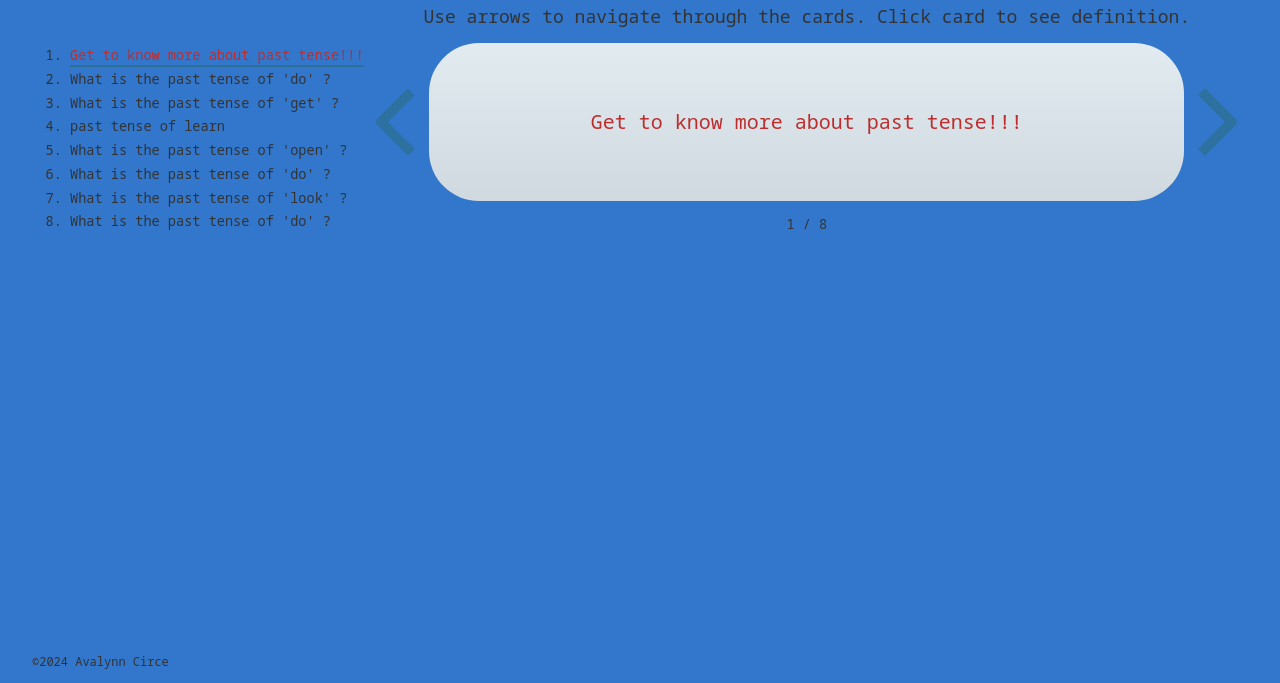
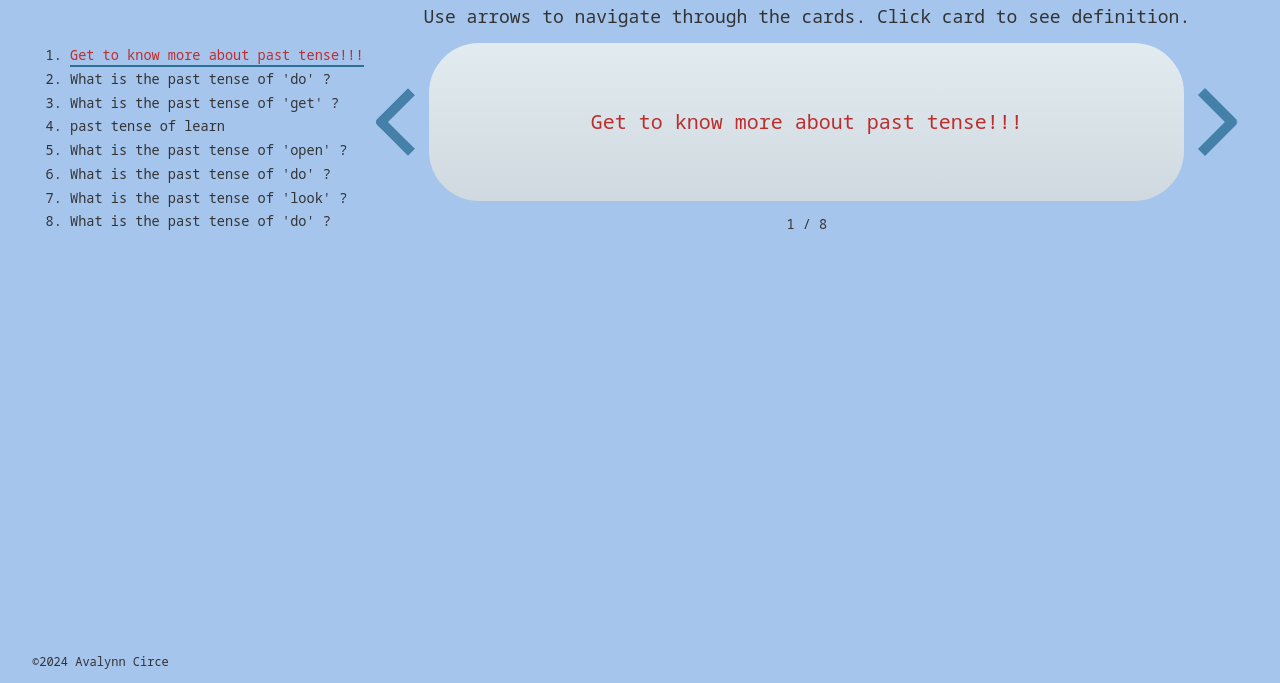
Before and after one commit to abbypak1205/past-tense, a plain HTML site: page index.html in a window 1280 px wide. Shown: the part 117-800 px from the top of the page. Drawn offline with Linux system fonts and the light colour scheme.

Commit message:
bg colour

```diff
--- a/resources/css/styles.css
+++ b/resources/css/styles.css
@@ -15,7 +15,7 @@ html {
 }
 
 body {
-  background-color: #3277cb;
+  background-color: #a5c5ed;
   height: 100vh;
   margin: 0;
   padding: 0 30px;
```
